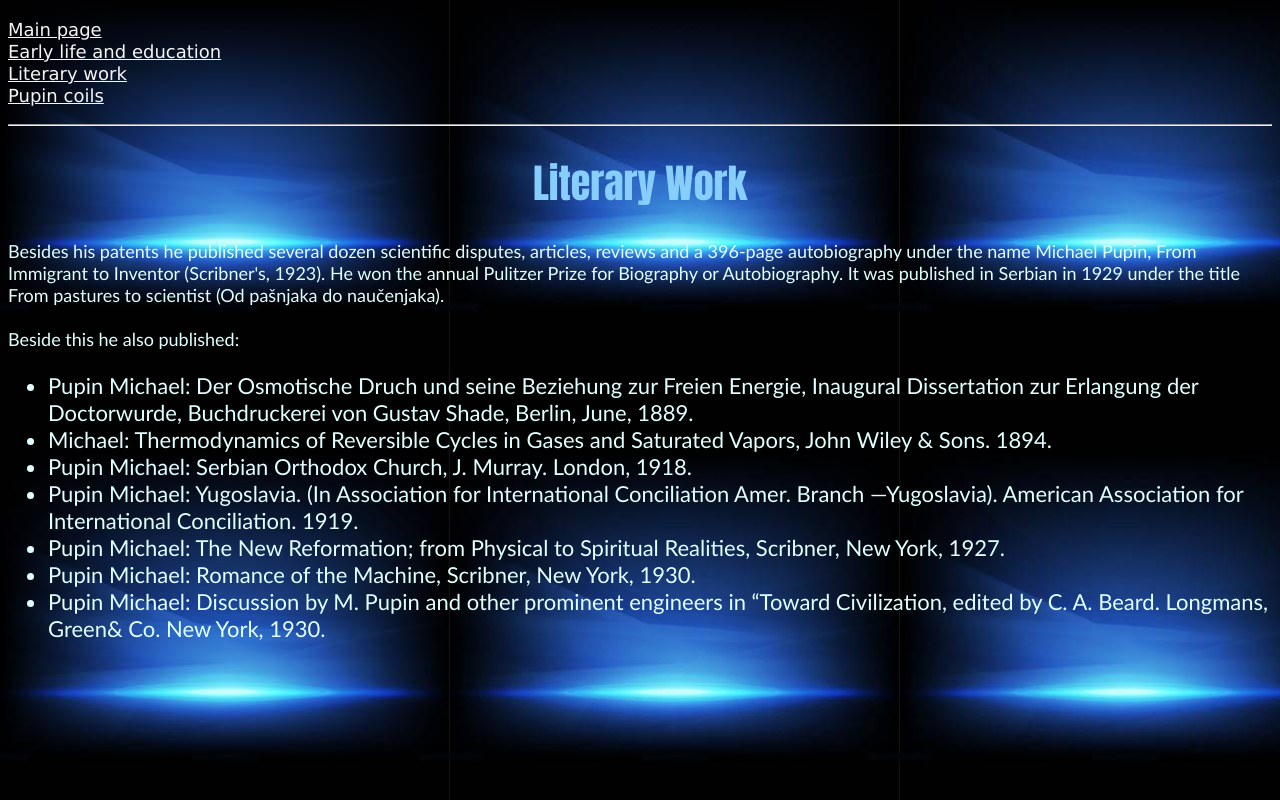
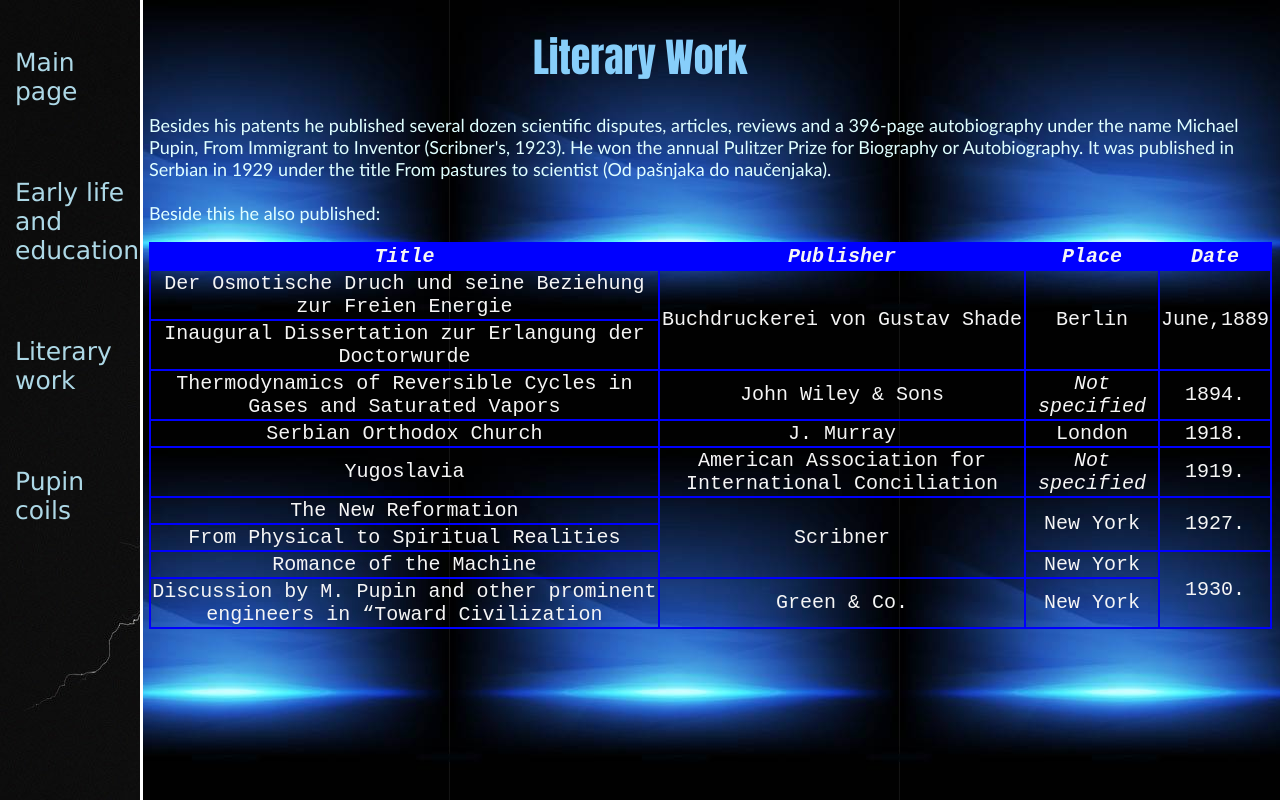
Before and after one commit to Gunlok7/Pupin, a plain HTML site: page Literawork.html in a window 1280 px wide. Drawn offline with Linux system fonts and the light colour scheme.

Commit message:
Stilizovani sajt
V 1.0

```diff
--- a/Literawork.html
+++ b/Literawork.html
@@ -13,6 +13,7 @@
 
 
      <body>
+		 <div class="meni">
 		 <p>
 			 <a href="Index.html">Main page</a> <br>
 			 <a href="Earlylife.html">Early life and education</a> <br>
@@ -21,26 +22,83 @@
 
 
 		</p>
-		<hr>
+	</div>
+
 	 <div class="a">
 		<h1> Literary Work </h1>
 	 </div>
+	 <div class="content">
 	 <p>
 
 			Besides his patents he published several dozen scientific disputes, articles, reviews and a 396-page autobiography under the name Michael Pupin, From Immigrant to Inventor (Scribner's, 1923). He won the annual Pulitzer Prize for Biography or Autobiography. It was published in Serbian in 1929 under the title From pastures to scientist (Od pašnjaka do naučenjaka).
 			<br>
 			&nbsp <br>
 			Beside this he also published:<br>
-			<ul>
-			<li>Pupin Michael: Der Osmotische Druch und seine Beziehung zur Freien Energie, Inaugural Dissertation zur Erlangung der Doctorwurde, Buchdruckerei von Gustav Shade, Berlin, June, 1889.</li>
-			<li> Michael: Thermodynamics of Reversible Cycles in Gases and Saturated Vapors, John Wiley & Sons. 1894.</li>
-			<li>Pupin Michael: Serbian Orthodox Church, J. Murray. London, 1918.</li>
-			<li>Pupin Michael: Yugoslavia. (In Association for International Conciliation Amer. Branch —Yugoslavia). American Association for International Conciliation. 1919.</li>
-			<li>Pupin Michael: The New Reformation; from Physical to Spiritual Realities, Scribner, New York, 1927.</li>
-			<li>Pupin Michael: Romance of the Machine, Scribner, New York, 1930.</li>
-			<li>Pupin Michael: Discussion by M. Pupin and other prominent engineers in “Toward Civilization, edited by C. A. Beard. Longmans, Green& Co. New York, 1930. </li>
-	</ul>
-	</p>
+	 </p>
+	 <div class="table">
+		<table >
+			<tr>
+				<th><b><i>Title</i></b></th> <th><b><i>Publisher</i></b></th> <th><b><i>Place</i></b></th> <th><b><i>Date</i></b></th>
+			</tr>
+			<tr>
+				<td>Der Osmotische Druch und seine Beziehung zur Freien Energie</td><td rowspan="2">Buchdruckerei von Gustav Shade</td>
+				<td rowspan="2">Berlin</td><td rowspan="2">June,1889</td>
+			</tr>
+			<tr>
+				<td>Inaugural Dissertation zur Erlangung der Doctorwurde</td>
+			</tr>
+			<tr>
+				<td>Thermodynamics of Reversible Cycles in Gases and Saturated Vapors</td>
+				<td>John Wiley & Sons</td>
+				<td><i>Not specified</i></td>
+				<td>1894.</td>
+			</tr>
+			<tr>
+				<td>Serbian Orthodox Church</td>
+				<td>J. Murray</td>
+				<td>London</td>
+				<td>1918.</td>
+			</tr>
+			<td title="(In Association for International Conciliation Amer. Branch —Yugoslavia)">Yugoslavia</td>
+			<td>American Association for International Conciliation</td>
+			<td><i>Not specified</i></td>
+			<td> 1919. </td>
+		<tr>
+			<td>The New Reformation</td>
+			<td rowspan="3">Scribner</td>
+			<td rowspan="2">New York</td>
+			<td rowspan="2">1927. </td>
+		</tr>
+	<tr>
+           <td>From Physical to Spiritual Realities</td>
+	</tr>
+	<tr>
+		<td>Romance of the Machine</td>
+		<td>New York</td>
+		<td rowspan="2">1930.</td>
+	</tr>
+	<tr>
+		<td title="Edited by C. A. Beard">Discussion by M. Pupin and other prominent engineers in “Toward Civilization</td>
+		<td>Green & Co.</td>
+		<td> New York</td>
+	</tr>
+
+
+
+
+
+
+
+
+			</table>
+
+
+
+
+	 </div>
+
+
+	</div>
 		</body>
 
 
--- a/style.css
+++ b/style.css
@@ -12,3 +12,25 @@ ul {color:lightcyan; font-size: 22px;font-style: normal;font-family: 'Trebuchet
 h3 {color: lightskyblue;font-size: 37;font-family: Impact, Haettenschweiler, 'Arial Narrow Bold', sans-serif;}
 
 div.a {text-align: center;}
+
+div.meni {height: 100%;width: 140px;position: fixed;z-index: 1;top: 0;left: 0;
+        background-image: url(meni.jpg);overflow-x: hidden;padding-top: 20px;}
+div.meni a{padding: 10px 8px 40px 15px;text-decoration: none;
+    font-size: 25px;color: lightblue;display: block}
+
+div.meni a:hover{ color: lightgoldenrodyellow;}
+
+div.content {margin-left: 141px;}
+div.b {margin-left: 141px;}
+
+div.meni {border-right: 3px solid white;}
+
+table{border-collapse: collapse;}
+
+
+div.table {color: whitesmoke;font-size: 20px;font-family: 'Courier New', Courier, monospace;text-align: center;}
+
+table,th,td {border: 2px solid blue;}
+
+
+th {background-color: blue;}
```
Also changed, not shown: Coils.html (+8 -4 lines), Earlylife.html (+6 -1 lines), Index.html (+6 -2 lines), meni.jpg (added).
